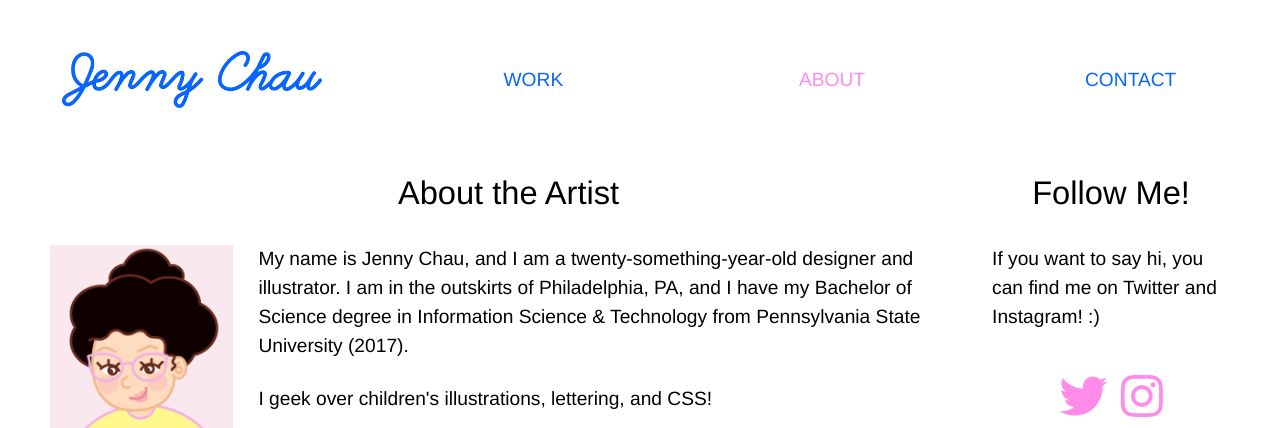
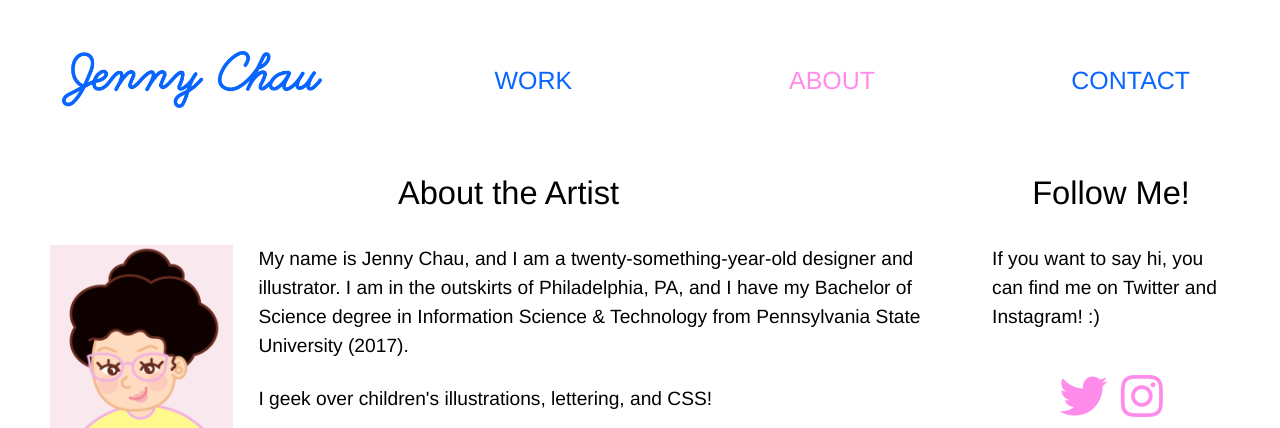
Before and after one commit to jechau/jennychau.github.io, a PHP site: page /about/index.html in a window 1280 px wide. Shown: the top 428 px of the page. Run offline with PHP 8.4, Linux system fonts and the light colour scheme.

Commit message:
Update style.css

```diff
--- a/css/style.css
+++ b/css/style.css
@@ -249,7 +249,7 @@ a.currentlink {
 
 .nav {
     text-align: center;
-    font-size: 1em;
+    font-size: 1.3em;
     font-weight: 500;
     grid-area: nav;
     list-style: none;
```
